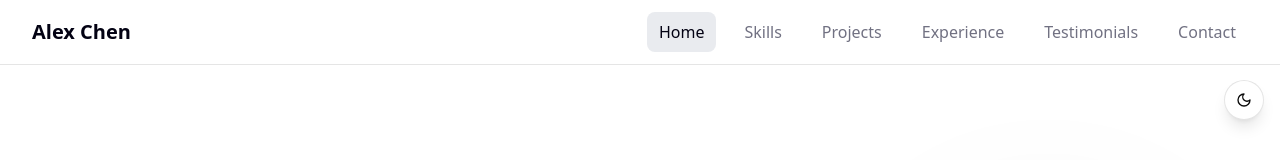
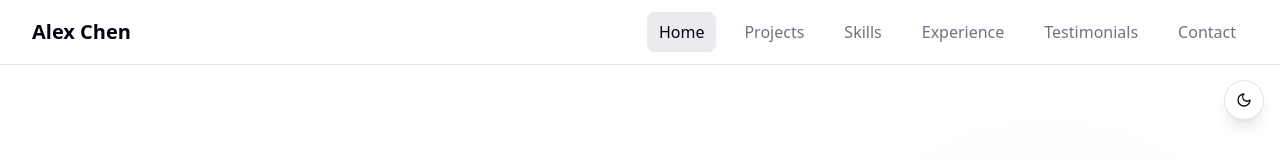
Before and after one commit to ramizik/my-website, a React (Vite) app: page / in a window 1280 px wide. Shown: the top 160 px of the page. Built offline with nearby package versions, Linux system fonts and the light colour scheme.

Commit message:
Swap Skills and Projects Section Order

```diff
--- a/src/App.tsx
+++ b/src/App.tsx
@@ -64,8 +64,8 @@ export default function App() {
       {/* Main Content */}
       <main>
         <HeroSection />
+        <ProjectsSection />
         <TechStackSection />
-        <ProjectsSection />
         <TimelineSection />
         <TestimonialsSection />
         <ContactSection />
--- a/src/components/Footer.tsx
+++ b/src/components/Footer.tsx
@@ -29,8 +29,8 @@ export default function Footer() {
   ];
 
   const quickLinks = [
+    { label: "Projects", href: "#projects" },
     { label: "Skills", href: "#tech-stack" },
-    { label: "Projects", href: "#projects" },
     { label: "Experience", href: "#timeline" },
     { label: "Contact", href: "#contact" }
   ];
--- a/src/components/Navigation.tsx
+++ b/src/components/Navigation.tsx
@@ -8,8 +8,8 @@ export default function Navigation() {
 
   const navItems = [
     { id: "hero", label: "Home" },
+    { id: "projects", label: "Projects" },
     { id: "tech-stack", label: "Skills" },
-    { id: "projects", label: "Projects" },
     { id: "timeline", label: "Experience" },
     { id: "testimonials", label: "Testimonials" },
     { id: "contact", label: "Contact" },
```
